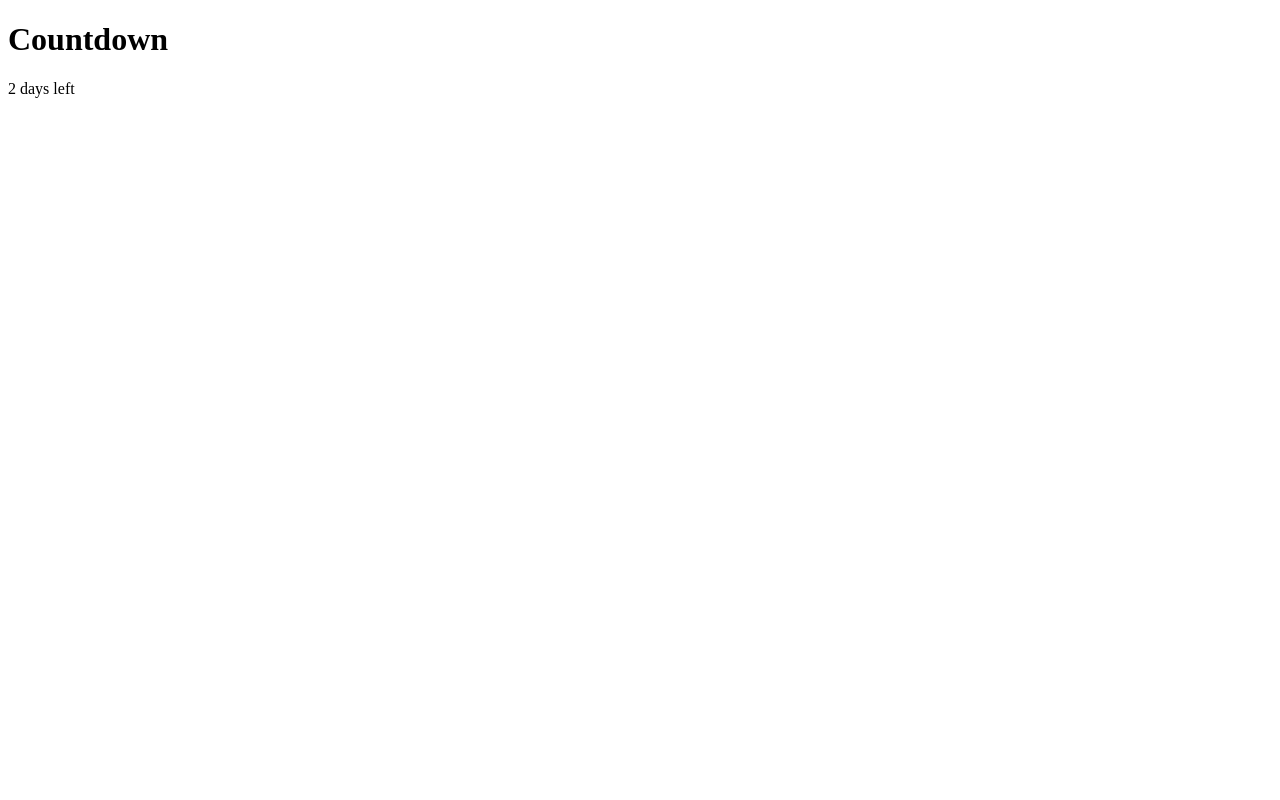
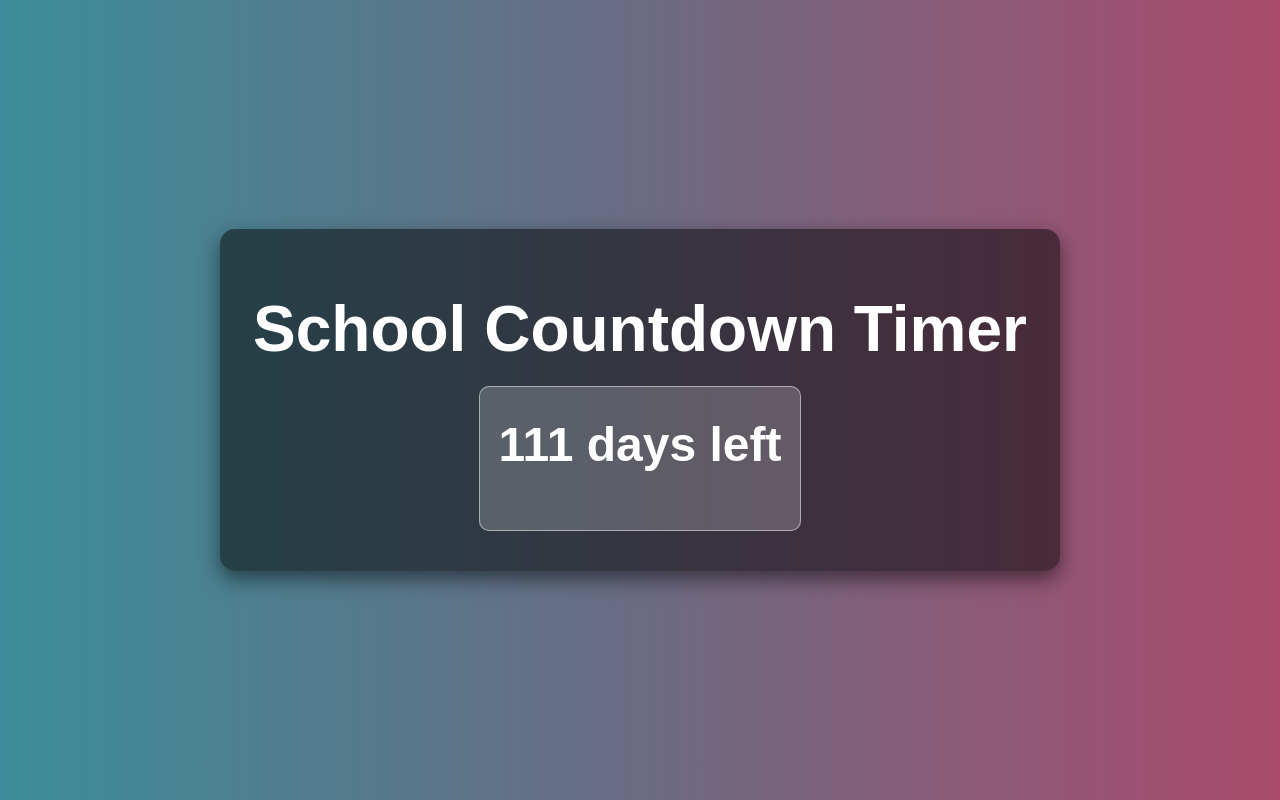
Before and after one commit to celshaders/112, a plain HTML site: page index.html in a window 1280 px wide. Drawn offline with Linux system fonts and the light colour scheme.

Commit message:
Update index.html

```diff
--- a/index.html
+++ b/index.html
@@ -4,8 +4,61 @@
     <meta charset="UTF-8">
     <meta name="viewport" content="width=device-width, initial-scale=1.0">
     <title>Don't forget</title>
+    <style>
+        body {
+            margin: 0;
+            min-height: 100vh;
+            display: flex;
+            flex-direction: column;
+            justify-content: center;
+            align-items: center;
+            background: #aa4b6b;
+            background: -webkit-linear-gradient(to right, #3b8d99, #6b6b83, #aa4b6b);
+            background: linear-gradient(to right, #3b8d99, #6b6b83, #aa4b6b);
+            color: white;
+            font-family: Arial, sans-serif;
+            text-align: center;
+        }
+
+        .content-wrapper {
+            position: relative;
+            z-index: 1000;
+            width: 90%;
+            max-width: 800px;
+            background: rgba(0, 0, 0, 0.5);
+            border-radius: 15px;
+            box-shadow: 0 8px 20px rgba(0, 0, 0, 0.5);
+            padding: 20px;
+            margin: 20px auto;
+        }
+
+        h1 {
+            font-size: 4em;
+            margin-bottom: 20px;
+        }
+
+        #countdown {
+            font-size: 3em;
+            font-weight: bold;
+            margin-top: 20px;
+        }
+
+        .text-box {
+            border: 1px solid rgba(255, 255, 255, 0.5);
+            padding: 10px;
+            width: 300px;
+            margin: 20px auto;
+            background-color: rgba(255, 255, 255, 0.2);
+            border-radius: 10px;
+        }
+
+        div[style*="z-index: 9999"][style*="position: fixed"] {
+            display: none !important;
+        }
+    </style>
     <script>
         const resetInterval = 3 * 24 * 60 * 60 * 1000;
+        const totalCountdown = 112 * 24 * 60 * 60 * 1000;
         let startTime = localStorage.getItem("startTime");
 
         if (!startTime) {
@@ -17,7 +70,7 @@
             const now = new Date().getTime();
             const timeElapsed = now - startTime;
 
-            const remainingTime = resetInterval - (timeElapsed % resetInterval);
+            const remainingTime = totalCountdown - (timeElapsed % totalCountdown);
             if (remainingTime <= 0) {
                 startTime = now;
                 localStorage.setItem("startTime", startTime);
@@ -31,7 +84,11 @@
     </script>
 </head>
 <body>
-    <h1>Countdown</h1>
-    <p id="countdown"></p>
+    <div class="content-wrapper">
+        <h1>School Countdown Timer</h1>
+        <div class="text-box">
+            <p id="countdown"></p>
+        </div>
+    </div>
 </body>
 </html>
```
